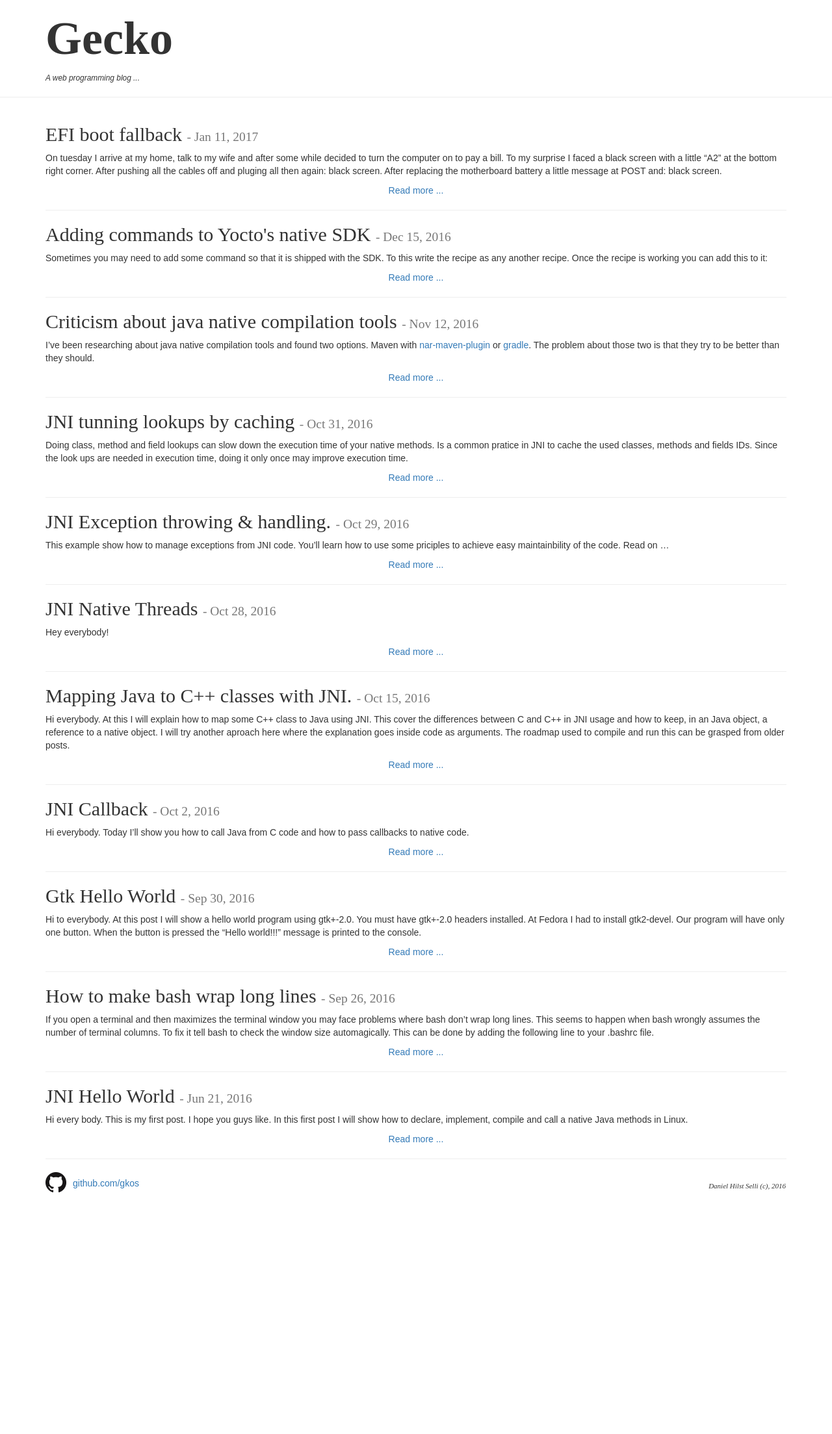
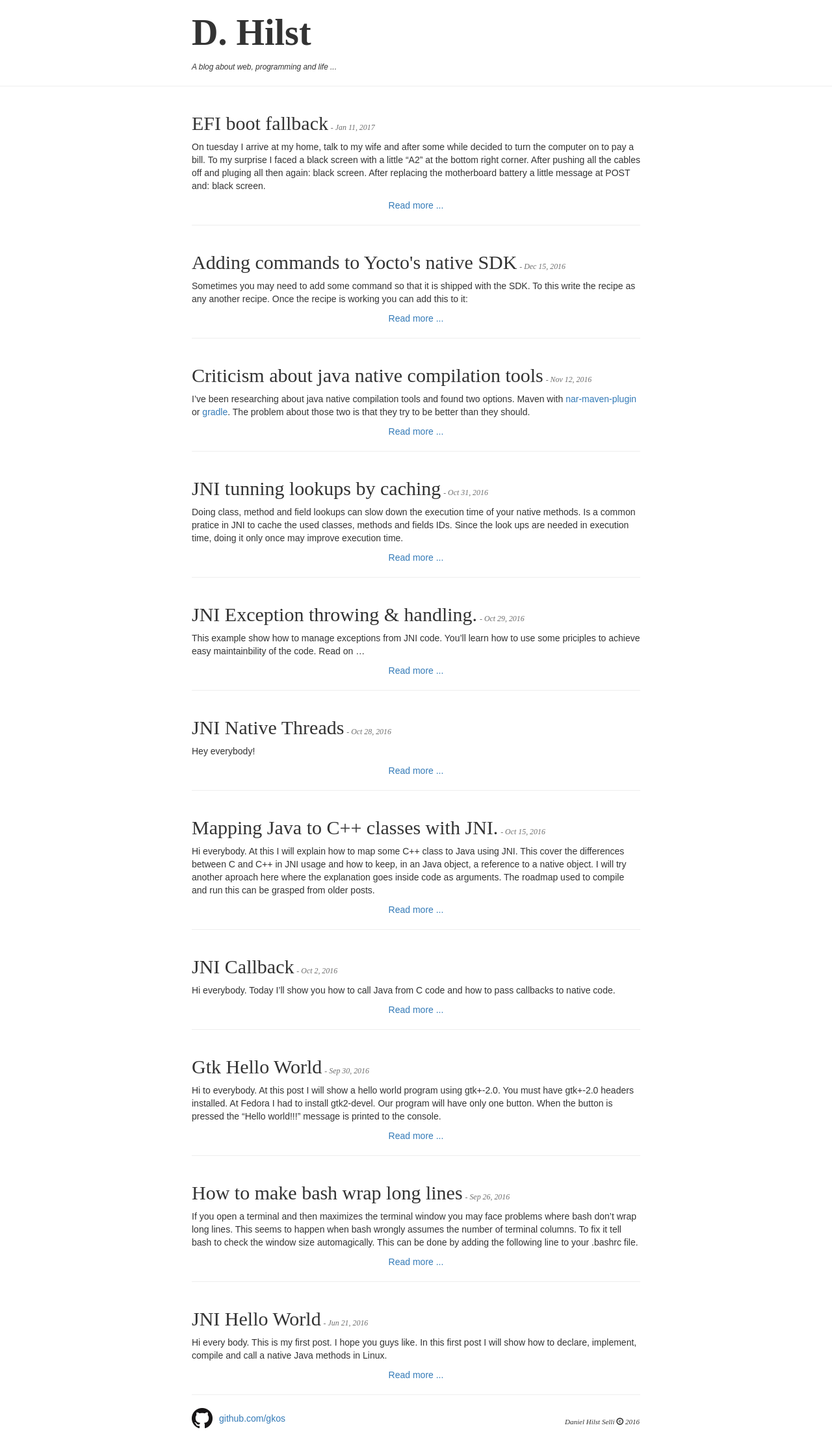
Before and after one commit to dhilst/dhilst.github.io, a Jekyll site: the page built from index.html, in a window 1280 px wide. Shown: the whole page at 65% size. Built offline with Jekyll 4.4.1, drawn with Linux system fonts in a browser that asks for light colours; nearby versions of some CDN libraries; before the commit the page ends 1844 px from its top, so only the background shows below that.

Commit message:
Style tweaks

```diff
--- a/_includes/footer.html
+++ b/_includes/footer.html
@@ -2,9 +2,7 @@
   <div class="container">
     <div class="row">
 
-      <div class="col-sm-3">
-
-        <div class="center-block">
+      <div class="col-md-3">
         <div class="media">
           <div class="media-left media-middle">
             <img src="{{ site.url }}/assets/GitHub-Mark-64px.png" class="media-object" height=32></img>
@@ -15,11 +13,9 @@
         </div>
       </div>
 
-      </div>
-
-      <div class="col-sm-3 footer-column-right">
+      <div class="col-md-3">
         <div class="copyright">
-          <p>Daniel Hilst Selli (c), 2016</p>
+          <p>Daniel Hilst Selli <span class="glyphicon glyphicon-copyright-mark"></span> 2016</p>
         </div>
       </div>
 
--- a/_includes/header.html
+++ b/_includes/header.html
@@ -1,5 +1,7 @@
 <div class="container site-header">
-  <h1>Gecko</h1>
-  <small>A web programming blog ...</small>
+  <a href='/'>
+    <h1>D. Hilst</h1>
+    <small>A blog about web, programming and life ...</small>
+  </a>
 </div>
 <hr/>
--- a/css/main.sass
+++ b/css/main.sass
@@ -9,40 +9,60 @@
 h1, h2, h3
   font-family: serif
 
+$container-width: 720px
+
+.container
+  @media screen and (min-width: $container-width)
+    max-width: $container-width
+
 body
   font-family: sans-serif
 
 .site-header
   h1
     font-family: serif
-    font-size: 72px
+    font-size: 4em
     font-weight: 900
 
   small
     font-style: sans-serif
     font-style: italic
 
-$min-footer-height: 40px
+  a, a:hover, a:link, a:active, a:visited
+    text-decoration: none
+    color: inherit
 
-footer div[class*="col-"]
-  min-height: $min-footer-height
+footer div[class*="col-"]:first-of-type
+  padding-right: 0
 
-.footer-column-right
+footer div[class*="col-"]:last-of-type
   float: right
   text-align: right
   position: relative
-  padding-left: 0px
-  padding-right: 0px
+  padding: 0
+  margin-right: 16px
+  min-width: 200px
+
 
 .copyright
   position: absolute
   bottom: 0
   right: 0
-  margin-right: 16px
   font-family: serif
   font-size: 11px
   font-style: italic
   font-weight: 100
 
+footer div[class*="col-"]
+  min-height: 40px
+
+.post-title
+  display: inline-block
+
+.post-meta
+  font-family: serif
+  font-style: italic
+  font-weight: 200
+  opacity: .7
 
 // vim: set ts=2:sw=2:sts=2:et:
--- a/index.html
+++ b/index.html
@@ -5,10 +5,10 @@ layout: default
   {% for post in site.posts %}
   {% assign year = post.date | date: "%Y" | plus: 0 %}
   {% if year > 2013 %}
-  <h2>
+  <h2 class="post-title">
     {{ post.title }}
-    <small class="post-meta"> - {{ post.date | date: "%b %-d, %Y" }}</small>
   </h2>
+  <small class="post-meta"> - {{ post.date | date: "%b %-d, %Y" }}</small>
   <div class="post-excerpt">
     {{ post.excerpt }}
   </div>
```
Lines whose indentation alone changed are shown as unchanged.
